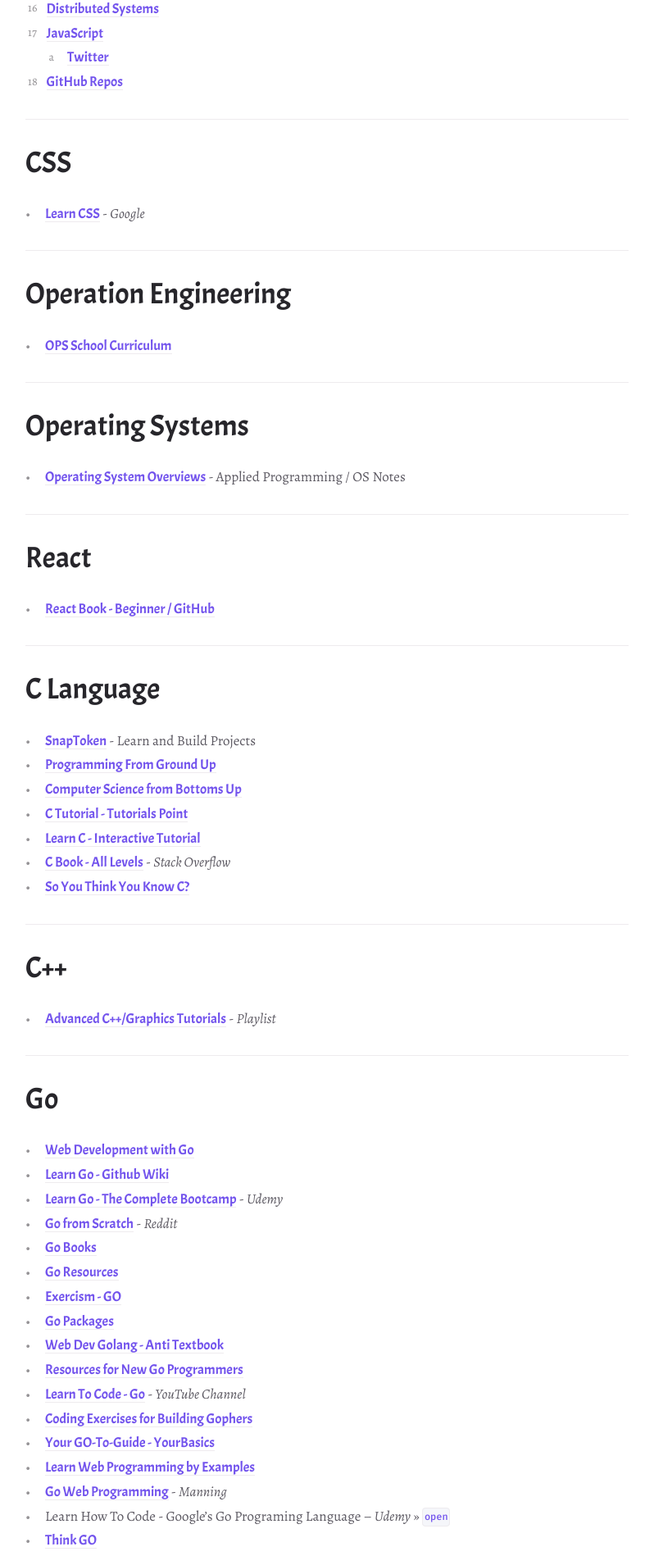
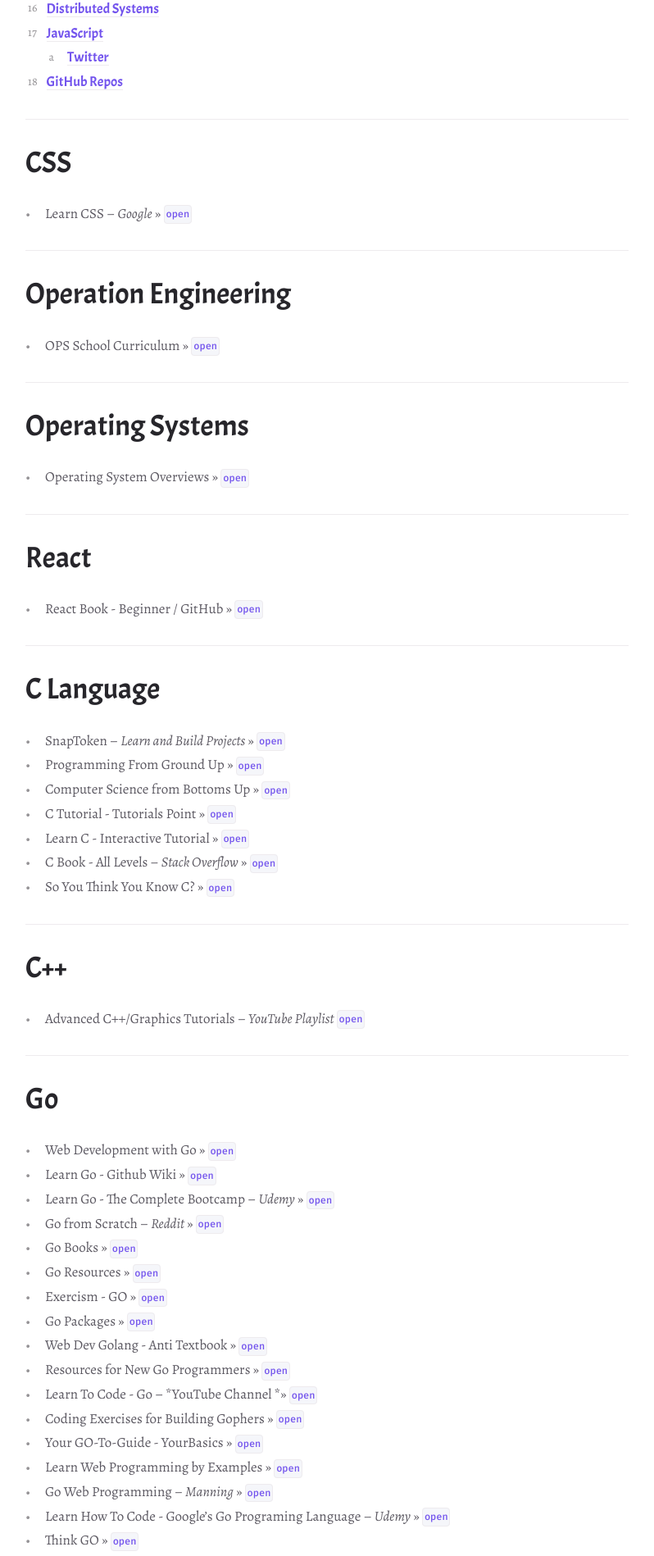
Before and after one commit to r8w/r8w, a Jekyll site: the page built from docs/cslinks/resources.md, in a window 1280 px wide. Shown: the part 994-2892 px from the top of the page at 82% size, without its empty margins (373-1171 px from the left). Built offline with Jekyll 4.4.1, drawn with Linux system fonts in a browser that asks for light colours; nearby versions of some CDN libraries; some of the changed text lies outside the part shown.

Commit message:
update formatting - cslinks

```diff
--- a/docs/cslinks/resources.md
+++ b/docs/cslinks/resources.md
@@ -24,68 +24,68 @@ This section only contains resources related to the different Computer Science T
 
 # CSS
 
-- [Learn CSS](https://web.dev/learn/css/box-model/) - *Google*
+- Learn CSS -- *Google* >> [`open`](https://web.dev/learn/css/box-model/)
 
 ---
 
 # Operation Engineering
 
-- [OPS School Curriculum](https://www.opsschool.org/index.html)
+- OPS School Curriculum >> [`open`](https://www.opsschool.org/index.html)
 
 ---
 
 # Operating Systems
 
-- [Operating System Overviews](https://applied-programming.github.io/Operating-Systems-Notes/) - Applied Programming / OS Notes
+- Operating System Overviews >> [`open`](https://applied-programming.github.io/Operating-Systems-Notes/)
 
 ---
 
 # React
 
-- [React Book - Beginner / GitHub](https://softchris.github.io/books/react/)
+- React Book - Beginner / GitHub >> [`open`](https://softchris.github.io/books/react/)
 
 ---
 
 # C Language
 
-- [SnapToken](https://viewsourcecode.org/snaptoken/) - Learn and Build Projects
-- [Programming From Ground Up](https://download-mirror.savannah.gnu.org/releases/pgubook/ProgrammingGroundUp-1-0-booksize.pdf)
-- [Computer Science from Bottoms Up](https://www.bottomupcs.com/)
-- [C Tutorial - Tutorials Point](https://www.tutorialspoint.com/cprogramming/)
-- [Learn C - Interactive Tutorial](https://www.learn-c.org/)
-- [C Book - All Levels](https://stackoverflow.com/questions/562303/the-definitive-c-book-guide-and-list) - *Stack Overflow*
-- [So You Think You Know C?](https://wordsandbuttons.online/so_you_think_you_know_c.html)
+- SnapToken -- *Learn and Build Projects* >> [`open`](https://viewsourcecode.org/snaptoken/)
+- Programming From Ground Up >> [`open`](https://download-mirror.savannah.gnu.org/releases/pgubook/ProgrammingGroundUp-1-0-booksize.pdf)
+- Computer Science from Bottoms Up >> [`open`](https://www.bottomupcs.com/)
+- C Tutorial - Tutorials Point >> [`open`](https://www.tutorialspoint.com/cprogramming/)
+- Learn C - Interactive Tutorial >> [`open`](https://www.learn-c.org/)
+- C Book - All Levels -- *Stack Overflow* >> [`open`](https://stackoverflow.com/questions/562303/the-definitive-c-book-guide-and-list)
+- So You Think You Know C? >> [`open`](https://wordsandbuttons.online/so_you_think_you_know_c.html)
 
 ---
 
 # C++
 
-- [Advanced C++/Graphics Tutorials](https://www.youtube.com/playlist?list=PLSPw4ASQYyymu3PfG9gxywSPghnSMiOAW) - *Playlist*
+- Advanced C++/Graphics Tutorials -- *YouTube Playlist* [`open`](https://www.youtube.com/playlist?list=PLSPw4ASQYyymu3PfG9gxywSPghnSMiOAW)
 
 ---
 
 # Go
 
-- [Web Development with Go](https://www.usegolang.com/)
-- [Learn Go - Github Wiki](https://github.com/golang/go/wiki/Learn)
-- [Learn Go - The Complete Bootcamp](https://www.udemy.com/course/learn-go-the-complete-bootcamp-course-golang/) - *Udemy*
-- [Go from Scratch](https://www.reddit.com/r/golang/comments/5djil6/what_are_the_best_resources_to_learn_go_from/da5l5hk?utm_source=share&utm_medium=web2x&context=3) - *Reddit*
-- [Go Books](https://github.com/dariubs/GoBooks)
-- [Go Resources](http://www.golang-book.com/)
-- [Exercism - GO](https://exercism.io/tracks/go)
-- [Go Packages](https://github.com/radovskyb/go-packages)
-- [Web Dev Golang - Anti Textbook](https://github.com/thewhitetulip/web-dev-golang-anti-textbook/)
-- [Resources for New Go Programmers](https://dave.cheney.net/resources-for-new-go-programmers)
-- [Learn To Code - Go](https://www.youtube.com/channel/UCElzlyMtkoXaO3kFa5HL0Xw) - *YouTube Channel*
-- [Coding Exercises for Building Gophers](https://gophercises.com/)
-- [Your GO-To-Guide - YourBasics](https://yourbasic.org/golang/)
-- [Learn Web Programming by Examples](https://gowebexamples.com/)
-- [Go Web Programming](https://www.manning.com/books/go-web-programming) - *Manning*
+- Web Development with Go >> [`open`](https://www.usegolang.com/)
+- Learn Go - Github Wiki >> [`open`](https://github.com/golang/go/wiki/Learn)
+- Learn Go - The Complete Bootcamp -- *Udemy* >> [`open`](https://www.udemy.com/course/learn-go-the-complete-bootcamp-course-golang/)
+- Go from Scratch -- *Reddit* >> [`open`](https://www.reddit.com/r/golang/comments/5djil6/what_are_the_best_resources_to_learn_go_from/da5l5hk?utm_source=share&utm_medium=web2x&context=3)
+- Go Books >> [`open`](https://github.com/dariubs/GoBooks)
+- Go Resources >> [`open`](http://www.golang-book.com/)
+- Exercism - GO >> [`open`](https://exercism.io/tracks/go)
+- Go Packages >> [`open`](https://github.com/radovskyb/go-packages)
+- Web Dev Golang - Anti Textbook >> [`open`](https://github.com/thewhitetulip/web-dev-golang-anti-textbook/)
+- Resources for New Go Programmers >> [`open`](https://dave.cheney.net/resources-for-new-go-programmers)
+- Learn To Code - Go --  *YouTube Channel *>> [`open`](https://www.youtube.com/channel/UCElzlyMtkoXaO3kFa5HL0Xw)
+- Coding Exercises for Building Gophers >> [`open`](https://gophercises.com/)
+- Your GO-To-Guide - YourBasics >> [`open`](https://yourbasic.org/golang/)
+- Learn Web Programming by Examples >> [`open`](https://gowebexamples.com/)
+- Go Web Programming  -- *Manning* >> [`open`](https://www.manning.com/books/go-web-programming)
 - Learn How To Code - Google's Go Programing Language -- *Udemy* >> [`open`](https://www.udemy.com/course/learn-how-to-code/)
-- [Think GO](https://github.com/glycerine/thinkgo)
+- Think GO >> [`open`](https://github.com/glycerine/thinkgo)
 - Let's Go - Learn to Build Professional Web Applications with Go >> [`open`](https://lets-go.alexedwards.net/)
-- [Building Microservices with Go](https://www.youtube.com/playlist?list=PLmD8u-IFdreyh6EUfevBcbiuCKzFk0EW_) - *YouTube Playlist*
-- [Go for Everyone](https://www.calhoun.io/)
+- Building Microservices with Go -- *YouTube Playlist* >> [`open`](https://www.youtube.com/playlist?list=PLmD8u-IFdreyh6EUfevBcbiuCKzFk0EW_)
+- Go for Everyone >> [`open`](https://www.calhoun.io/)
 
 ---
 
@@ -93,96 +93,96 @@ This section only contains resources related to the different Computer Science T
 
 ## YouTube Playlist
 
-- [UHCL - DMBS Theory](https://www.youtube.com/watch?v=Nv_rPDOwoVQ&list=PLvndR40H6vCUSkb88kFdmlSzAzsnQIJBF) - *Gary Boetticher*
-- [Introduction to DBMS](https://www.youtube.com/watch?v=T7AxM7Vqvaw&list=PLdo5W4Nhv31b33kF46f9aFjoJPOkdlsRc) - *Jenny*
-- [Database Design](https://www.youtube.com/watch?v=e7Pr1VgPK4w&list=PL_c9BZzLwBRK0Pc28IdvPQizD2mJlgoID&index=2) - *Caleb Curry*
+- UHCL - DMBS Theory -- *Gary Boetticher* >> [`open`](https://www.youtube.com/watch?v=Nv_rPDOwoVQ&list=PLvndR40H6vCUSkb88kFdmlSzAzsnQIJBF)
+- Introduction to DBMS -- *Jenny' Lecture* >> [`open`](https://www.youtube.com/watch?v=T7AxM7Vqvaw&list=PLdo5W4Nhv31b33kF46f9aFjoJPOkdlsRc)
+- Database Design -- *Caleb Curry* >> [`open`](https://www.youtube.com/watch?v=e7Pr1VgPK4w&list=PL_c9BZzLwBRK0Pc28IdvPQizD2mJlgoID&index=2)
 
 ## Tutorials
 
-- [Database Fundamentals](https://www.youtube.com/watch?v=xNJZYX6tpWU)
-- [Basic SQL](https://academy.vertabelo.com/course/sql-queries#)
+- Database Fundamentals >> [`open`](https://www.youtube.com/watch?v=xNJZYX6tpWU)
+- Basic SQL >> [`open`](https://academy.vertabelo.com/course/sql-queries#)
 
 ## Courses
 
 - UC Berkeley - CS186 : Introduction to Database Systems - *Joe Hellerstein* >> [`open`](https://archive.org/details/UCBerkeley_Course_Computer_Science_186)
-- [Khan Academy - SQL](https://www.khanacademy.org/computing/computer-programming/sql)
-- [Database MOOC](https://cs.stanford.edu/people/widom/DB-mooc.html) - *Stanford*
-- [Databases - Relational and SQL](https://www.edx.org/course/databases-5-sql) - *Stanford*
-- [DB Grussell SQL](https://db.grussell.org/sql/)
+- Khan Academy  SQL >> [`open`](https://www.khanacademy.org/computing/computer-programming/sql)
+- Database MOOC -- *Stanford* >> [`open`](https://cs.stanford.edu/people/widom/DB-mooc.html)
+- Databases - Relational and SQL -- *Stanford* >> [`open`](https://www.edx.org/course/databases-5-sql)
+- DB Grussell SQL >> [`open`](https://db.grussell.org/sql/)
 
 ## Sites
 
-- [Planet Scale](https://docs.planetscale.com/) - *MySQL compatible, serverless database platform*
-- [Modern SQL](https://modern-sql.com/)
-- [Use The Index, Luke](https://use-the-index-luke.com/)
-- [SQL Fiddle](http://sqlfiddle.com/)
-- [SQL Zoo](https://sqlzoo.net/)
-- [SQL EX RU](https://sql-ex.ru/)
-- [SQL Bot](https://sqlbolt.com/)
+- Planet Scale -- *MySQL compatible, serverless database platform* >> [`open`](https://docs.planetscale.com/)
+- Modern SQL >> [`open`](https://modern-sql.com/)
+- Use The Index, Luke >> [`open`](https://use-the-index-luke.com/)
+- SQL Fiddle >> [`open`](http://sqlfiddle.com/)
+- SQL Zoo >> [`open`](https://sqlzoo.net/)
+- SQL EX RU >> [`open`](https://sql-ex.ru/)
+- SQL Bot >> [`open`](https://sqlbolt.com/)
 
 ## Books
 
-- [Principles of Database Management System](https://www.pdbmbook.com/)
-- [Architecture of a Database Systems](https://dsf.berkeley.edu/papers/fntdb07-architecture.pdf) - *Joseph M. Hellerstein, Michael Stonebraker and James Hamilton*
-- [Database Design for Mere Mortals](https://www.amazon.com/Database-Design-Mere-Mortals-Hands/dp/0321884493) - *Michael Hernandez*
-- [Seven Database in Seven Weeks](https://www.amazon.in/Seven-Databases-Weeks-Eric-Redmond/dp/1934356921) - *Amazon*
-- [Fundamentals of Database Systems](https://www.amazon.com/dp/0321122267) - *Amazon*
-- [Database System - The Complete Book](https://www.amazon.com/Database-Systems-Complete-Book-Garcia-Molina/dp/933251867X/?pldnSite=1)
+- Principles of Database Management System >> [`open`](https://www.pdbmbook.com/)
+- Architecture of a Database Systems -- *Joseph M. Hellerstein, Michael Stonebraker and James Hamilton* >> [`open`](https://dsf.berkeley.edu/papers/fntdb07-architecture.pdf)
+- Database Design for Mere Mortals -- *Michael Hernandez* >> [`open`](https://www.amazon.com/Database-Design-Mere-Mortals-Hands/dp/0321884493)
+- Seven Database in Seven Weeks -- *Amazon* >> [`open`](https://www.amazon.in/Seven-Databases-Weeks-Eric-Redmond/dp/1934356921)
+- Fundamentals of Database Systems -- *Amazon* >> [`open`](https://www.amazon.com/dp/0321122267)
+- Database System - The Complete Book >> [`open`](https://www.amazon.com/Database-Systems-Complete-Book-Garcia-Molina/dp/933251867X/?pldnSite=1)
 
 ## Others
 
-- [A Beginners Guide to SQL Database Design](https://stackoverflow.com/questions/377375/a-beginners-guide-to-sql-database-design) - *Stack Overflow*
-- [MongoDB Course Catalog](https://university.mongodb.com/courses/catalog?) - *Mongo University*
+- A Beginners Guide to SQL Database Design -- *Stack Overflow* >> [`open`](https://stackoverflow.com/questions/377375/a-beginners-guide-to-sql-database-design)
+- MongoDB Course Catalog -- *Mongo University* >> [`open`](https://university.mongodb.com/courses/catalog?)
 
 ---
 
 # Data Structures and Algorithms
 
-- [Data Structures](https://www.youtube.com/playlist?list=PL2_aWCzGMAwI3W_JlcBbtYTwiQSsOTa6P) - *HumbleFool*
-- [CS 61B Data Structures, Spring 2018](https://sp18.datastructur.es/) - *Josh Hug*
+- Data Structures -- *HumbleFool* >> [`open`](https://www.youtube.com/playlist?list=PL2_aWCzGMAwI3W_JlcBbtYTwiQSsOTa6P)
+- CS 61B Data Structures, Spring 2018 -- *Juosh Hug* >> [`open`](https://sp18.datastructur.es/)
 
 ---
 
 # Compilers
 
-- [An Incremental Approach To Compiler Construction](http://schemeworkshop.org/2006/11-ghuloum.pdf)
-- [Project Oberon](http://www.projectoberon.com/)
-- [Writing an Interpreter in Go](https://interpreterbook.com/)
-- [Build Your Own Lisp](http://www.buildyourownlisp.com/)
-- [Writing Your Own Compiler in 24 Hours](https://vimeo.com/113588390) - *Phillip Trelford*
-- [Another Tool for Language Recognition](https://www.antlr.org/)
-- [Crafting Interpreters](https://craftinginterpreters.com/)
-- [Compiler Books - GNU](https://gcc.gnu.org/wiki/ListOfCompilerBooks)
-- [Learning To Write A Compiler](https://stackoverflow.com/questions/1669/learning-to-write-a-compiler) - *Stack Overflow*
-- [Compiler Construction](http://www.cs.sjsu.edu/~louden/cmptext/) - *Kenneth C. Louden*
+- An Incremental Approach To Compiler Construction >> [`open`](http://schemeworkshop.org/2006/11-ghuloum.pdf)
+- Project Oberon >> [`open`](http://www.projectoberon.com/)
+- Writing an Interpreter in Go >> [`open`](https://interpreterbook.com/)
+- Build Your Own Lisp >> [`open`](http://www.buildyourownlisp.com/)
+- Writing Your Own Compiler in 24 Hours -- *Phillip Trelford* >> [`open`](https://vimeo.com/113588390)
+- Another Tool for Language Recognition >> [`open`](https://www.antlr.org/)
+- Crafting Interpreters[`open`](https://craftinginterpreters.com/)
+- Compiler Books - GNU >> [`open`](https://gcc.gnu.org/wiki/ListOfCompilerBooks)
+- Learning To Write A Compiler -- *Stack Overflow* >> [`open`](https://stackoverflow.com/questions/1669/learning-to-write-a-compiler)
+- Compiler Construction -- *Kenneth C. Louden* >> [`open`](http://www.cs.sjsu.edu/~louden/cmptext/)
 
 ---
 
 # Computer Architecture
 
-- [CSCI E-93 Computer Architecture](https://online-learning.harvard.edu/course/computer-architecture-0?delta=0) - *Stanford*
+- CSCI E-93 Computer Architecture -- *Stanford* >> [`open`](https://online-learning.harvard.edu/course/computer-architecture-0?delta=0)
 
 ---
 
 # Security
 
-- [The Cuckoo's Egg Decompiled Course](https://chrissanders.org/training/cuckoosegg/) - *Chris Sanders*
-- [Computer Security Basics](https://learning.oreilly.com/library/view/computer-security-basics/0596006691/) - *Oreilly*
-- [Nathan House - Security Catalog](https://www.udemy.com/user/nathan-house/)
-- [Looking to get started in CyberSecurity](https://www.reddit.com/r/learnprogramming/comments/32g958/looking_to_get_started_in_cybersecurity/cqazmcn/) - *Reddit*
-- [Vulnerable by Design](https://www.vulnhub.com/)
+- The Cuckoo's Egg Decompiled Course -- *Chris Sanders* >> [`open`](https://chrissanders.org/training/cuckoosegg/)
+- Computer Security Basics -- *Oreilly* >> [`open`](https://learning.oreilly.com/library/view/computer-security-basics/0596006691/)
+- Nathan House - Security Catalog >> [`open`](https://www.udemy.com/user/nathan-house/)
+- Looking to get started in CyberSecurity -- *Reddit* >> [`open`](https://www.reddit.com/r/learnprogramming/comments/32g958/looking_to_get_started_in_cybersecurity/cqazmcn/)
+- Vulnerable by Design >> [`open`](https://www.vulnhub.com/)
 
 ---
 
 # Computer Networks
 
-- [Beeg's Guide To Network Programming](https://beej.us/guide/bgnet/)
-- [CompTIA N10-007 Network+ Course](https://www.professormesser.com/network-plus/n10-007/n10-007-training-course/) - *Professor Messer*
-- [Load Balancing Servers, Firewalls, and Caches](https://www.amazon.com/Load-Balancing-Servers-Firewalls-Caches/dp/0471415502) - *Amazon*
-- [TCP/IP Guide](http://tcpipguide.com/free/index.htm) - *Charles M. Kozierok*
-- [DN42](https://dn42.eu/Home)
-- [Network Collective](https://networkcollective.com/)
-- [The Packet Thrower](https://the-packet-thrower.com/)
+- Beeg's Guide To Network Programming >> [`open`](https://beej.us/guide/bgnet/)
+- CompTIA N10-007 Network+ Course -- *Professor Messer* >> [`open`](https://www.professormesser.com/network-plus/n10-007/n10-007-training-course/)
+- Load Balancing Servers, Firewalls, and Caches -- *Amazon* >> [`open`](https://www.amazon.com/Load-Balancing-Servers-Firewalls-Caches/dp/0471415502)
+- TCP/IP Guide -- *Charles M. Kozierok* >> [`open`](http://tcpipguide.com/free/index.htm) -
+- DN42 >> [`open`](https://dn42.eu/Home)
+- Network Collective >> [`open`](https://networkcollective.com/)
+- The Packet Thrower >> [`open`](https://the-packet-thrower.com/)
 
 ---
 
@@ -190,13 +190,13 @@ This section only contains resources related to the different Computer Science T
 
 ## Platforms
 
-- [Web Containers: Run NodeJS Natively in Browser](https://blog.stackblitz.com/posts/introducing-webcontainers/)
+- Web Containers: Run NodeJS Natively in Browser >> [`open`](https://blog.stackblitz.com/posts/introducing-webcontainers/)
 
 ---
 
 # Rust
 
-- [17 Resources To Help You Learn Rust](https://serokell.io/blog/learn-rust)
+- 17 Resources To Help You Learn Rust >> [`open`](https://serokell.io/blog/learn-rust)
 
 ---
 
@@ -210,14 +210,14 @@ This section only contains resources related to the different Computer Science T
 
 ## Twitter
 
-- [Array Methods Visualization](https://twitter.com/rauschma/status/1398668839177568259?s=08)
+- Array Methods Visualization >> [`open`](https://twitter.com/rauschma/status/1398668839177568259?s=08)
 
 ---
 
 # GitHub Repos
 
-- [OSSU - Computer Science](https://github.com/ossu/computer-science)
-- [The GNU C Programming Tutorial](http://crasseux.com/books/ctutorial/)
-- [Free Video Courses](https://github.com/Developer-Y/cs-video-courses)
+- OSSU - Computer Science >> [`open`](https://github.com/ossu/computer-science)
+- The GNU C Programming Tutorial >> [`open`](http://crasseux.com/books/ctutorial/)
+- Free Video Courses >> [`open`](https://github.com/Developer-Y/cs-video-courses)
 
 ---
```
Also changed, not shown: docs/cslinks/math.md (+7 -7 lines).
